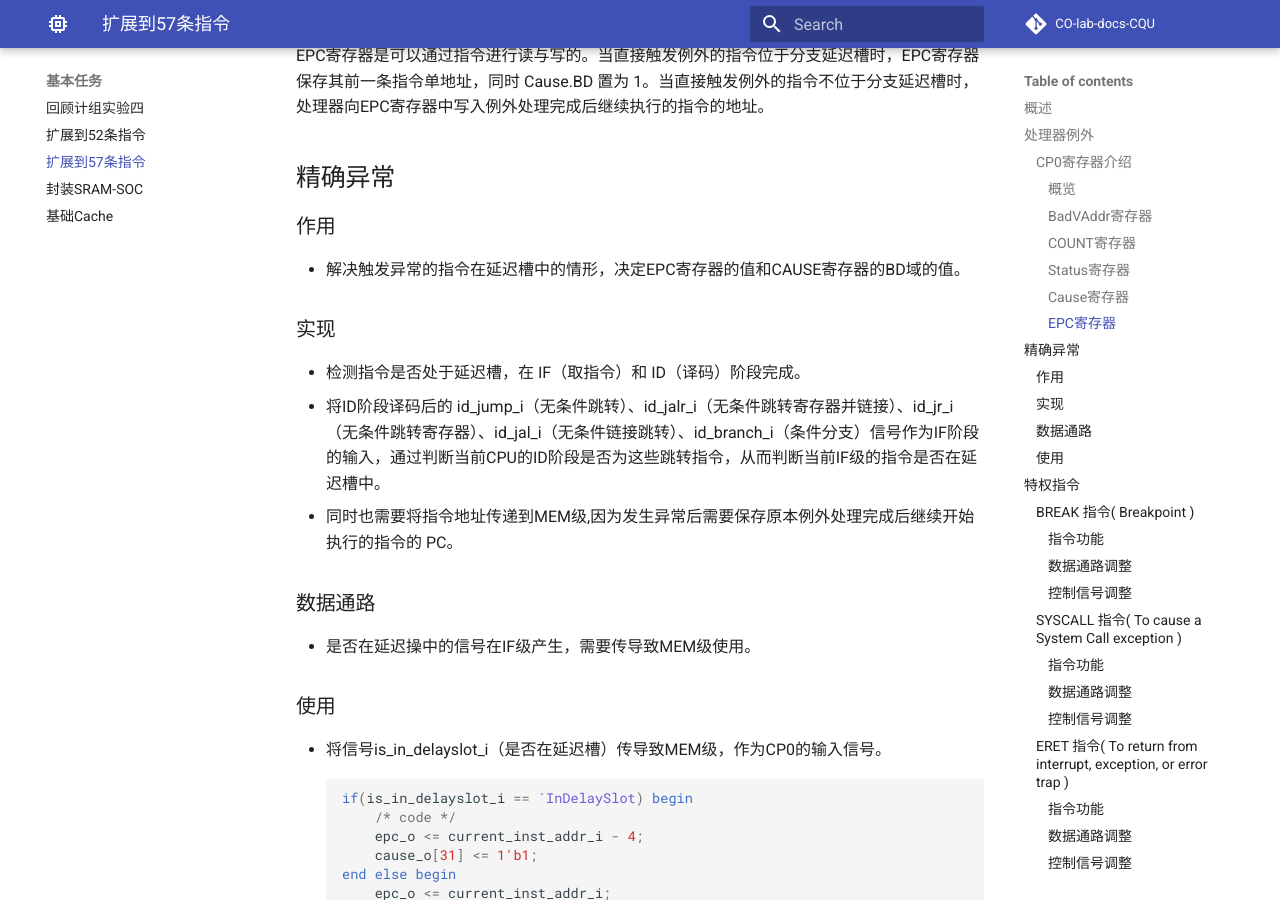
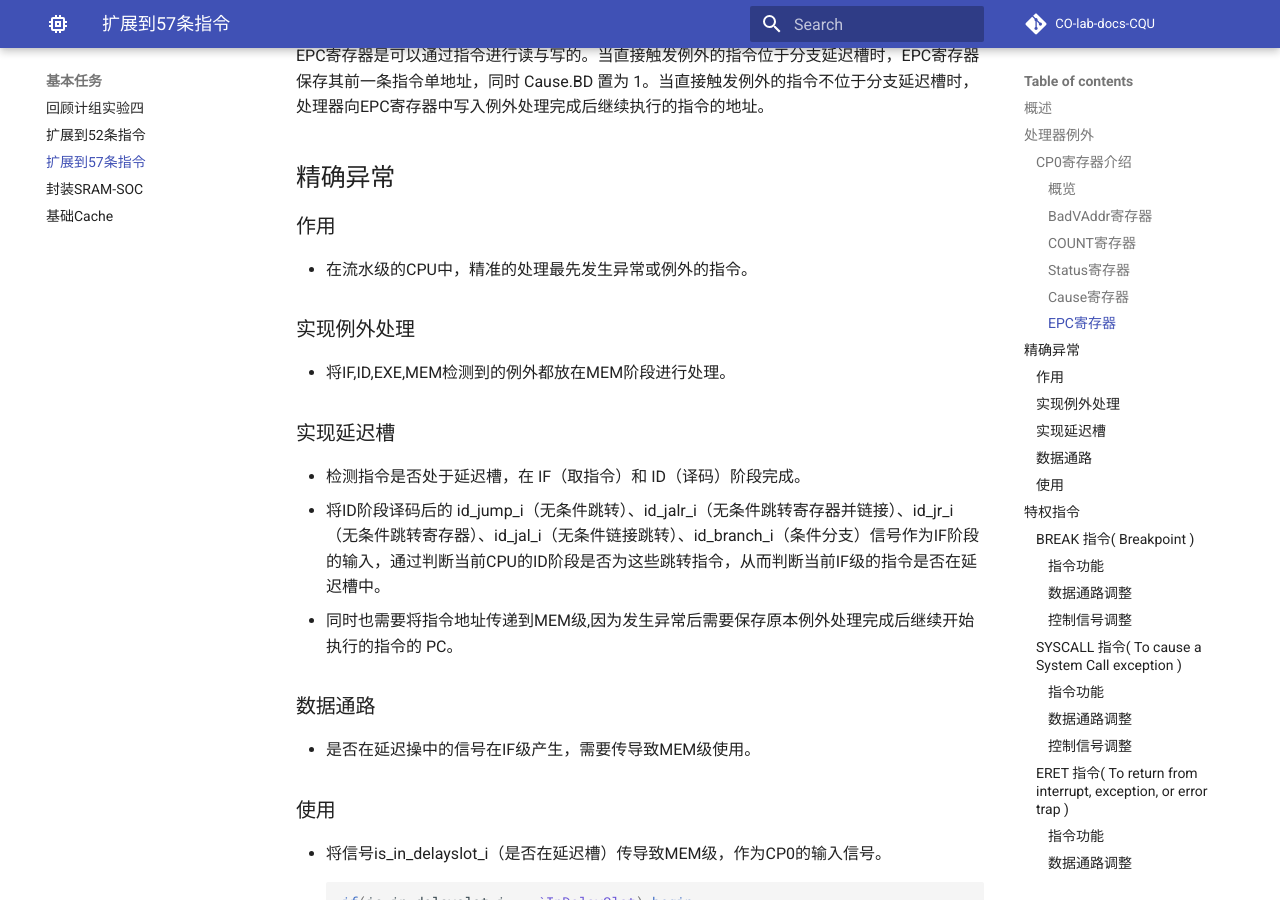
Before and after one commit to CQU-CS-LABs/CO-lab-docs-CQU, an MkDocs documentation site: the page built from docs/basic/extend_57.md, in a window 1280 px wide and 900 px high, scrolled down 2029 px. Built offline with MkDocs 1.6.1 and Material for MkDocs 9.7.7, drawn with Linux system fonts in a browser that asks for light colours; comment, search, counter and statistics services are not loaded.

Commit message:
fix exception

```diff
--- a/docs/basic/extend_57.md
+++ b/docs/basic/extend_57.md
@@ -39,9 +39,12 @@ EPC寄存器是可以通过指令进行读与写的。当直接触发例外的
 ## 精确异常
 
 ### 作用
-+ 解决触发异常的指令在延迟槽中的情形，决定EPC寄存器的值和CAUSE寄存器的BD域的值。
++ 在流水级的CPU中，精准的处理最先发生异常或例外的指令。
 
-### 实现
+### 实现例外处理
++ 将IF,ID,EXE,MEM检测到的例外都放在MEM阶段进行处理。
+
+### 实现延迟槽
 + 检测指令是否处于延迟槽，在 IF（取指令）和 ID（译码）阶段完成。
 + 将ID阶段译码后的 id_jump_i（无条件跳转）、id_jalr_i（无条件跳转寄存器并链接）、id_jr_i（无条件跳转寄存器）、id_jal_i（无条件链接跳转）、id_branch_i（条件分支）信号作为IF阶段的输入，通过判断当前CPU的ID阶段是否为这些跳转指令，从而判断当前IF级的指令是否在延迟槽中。
 + 同时也需要将指令地址传递到MEM级,因为发生异常后需要保存原本例外处理完成后继续开始执行的指令的 PC。
```
